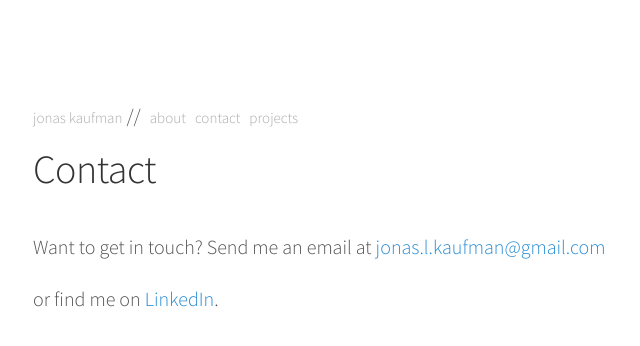
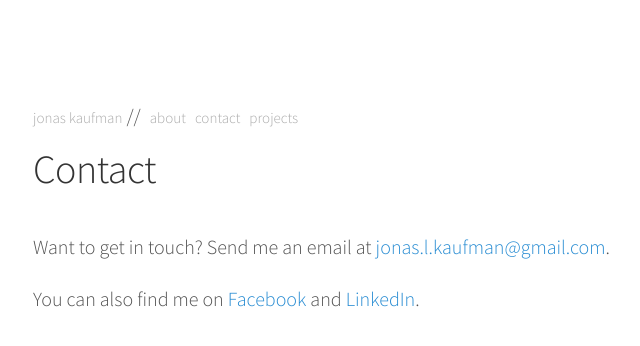
Before and after one commit to jonaskaufman/jonaskaufman.github.io, a Jekyll site: the page built from contact.md, in a window 1280 px wide. Shown: the top 346 px of the page, without its empty margins (247-887 px from the left). Built offline with Jekyll 4.4.1, drawn with Linux system fonts in a browser that asks for light colours.

Commit message:
update contact

```diff
--- a/contact.md
+++ b/contact.md
@@ -3,6 +3,6 @@ title: Contact
 permalink: /contact/
 ---
 
-Want to get in touch? Send me an email at <a href="mailto:jonas.l.kaufman@gmail.com">jonas.l.kaufman@gmail.com</a>
+Want to get in touch? Send me an email at <a href="mailto:jonas.l.kaufman@gmail.com">jonas.l.kaufman@gmail.com</a>.
 
-or find me on [LinkedIn](https://www.linkedin.com/in/jonaskaufman).
+You can also find me on [Facebook](https://www.facebook.com/jonas.kaufman) and [LinkedIn](https://www.linkedin.com/in/jonaskaufman).
```
Also changed, not shown: 1 other file.
